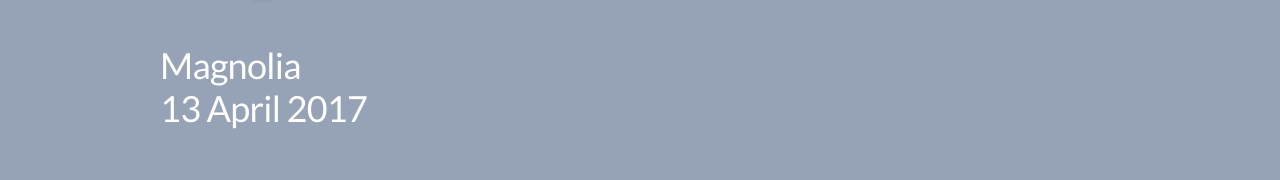
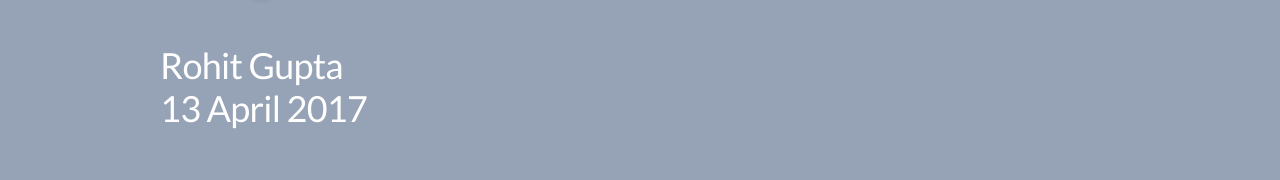
Before and after one commit to rohitgupta5/rohitgupta5.github.io, a plain HTML site: page index.html in a window 1280 px wide. Shown: the part 353-533 px from the top of the page. Drawn offline with Linux system fonts and the light colour scheme; a web font is replaced by a local one.

Commit message:
Update index.html

```diff
--- a/index.html
+++ b/index.html
@@ -620,7 +620,7 @@ hljs.initHighlightingOnLoad();
   <div class="slides">
 
 <section data-state="section" data-transition="linear" data-transition-speed="default">
-<h1>Course Project - Shiny Application and Reproducible Pitch</h1><p>Magnolia<br/>13 April 2017</p>
+<h1>Course Project - Shiny Application and Reproducible Pitch</h1><p>Rohit Gupta<br/>13 April 2017</p>
 
 <div class="slideContent" >
 
```
